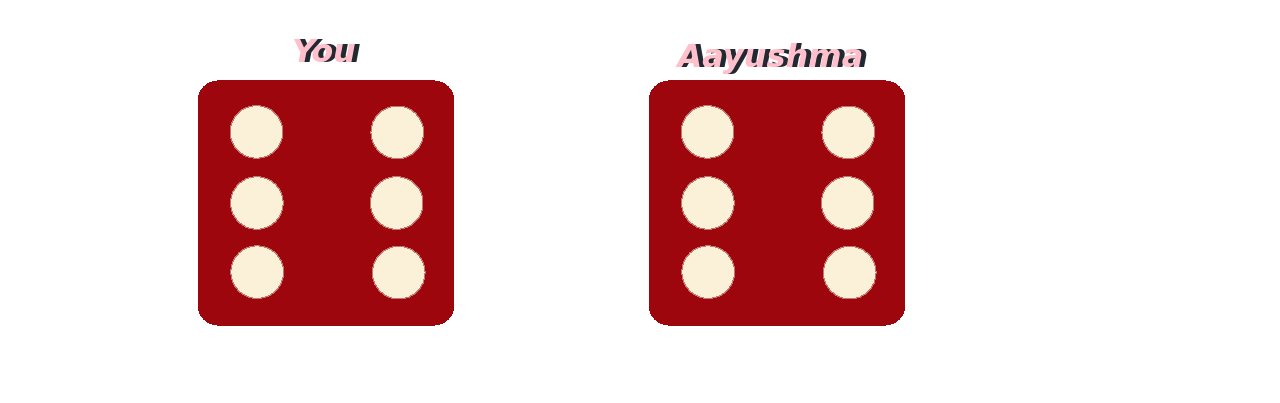
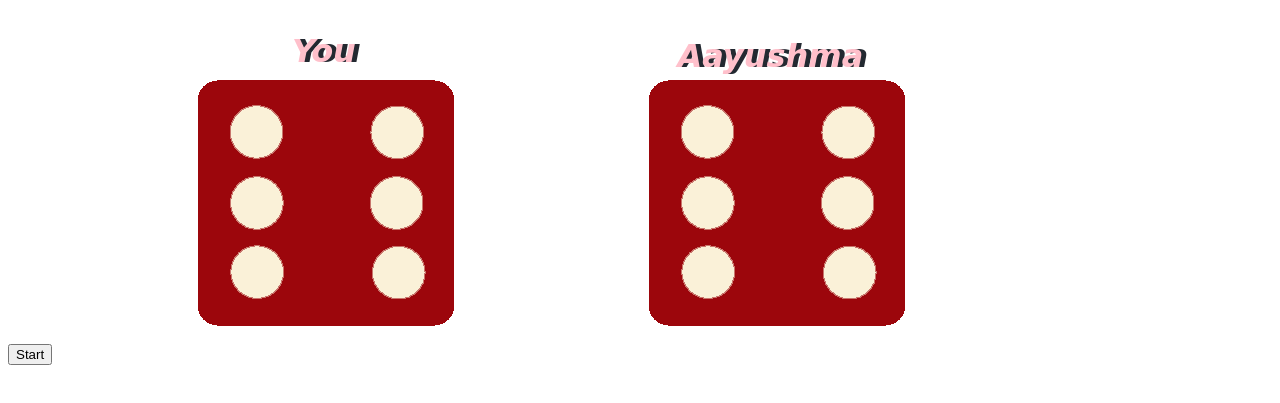
Before and after one commit to Ayushma00/game, a plain HTML site: page index.html in a window 1280 px wide. Shown: the part 331-734 px from the top of the page. Drawn offline with Linux system fonts and the light colour scheme.

Commit message:
Update index.html

```diff
--- a/index.html
+++ b/index.html
@@ -18,7 +18,9 @@
             <h2 ><em>Aayushma </em> </</h2>
             <img src="images/dice6.png" alt="">
         </div>
-
+<div class="button">
+    <button class="btn">Start</button>
+  </div>
 
 
       <script src="web.js" charset="utf-8"></script>
```
